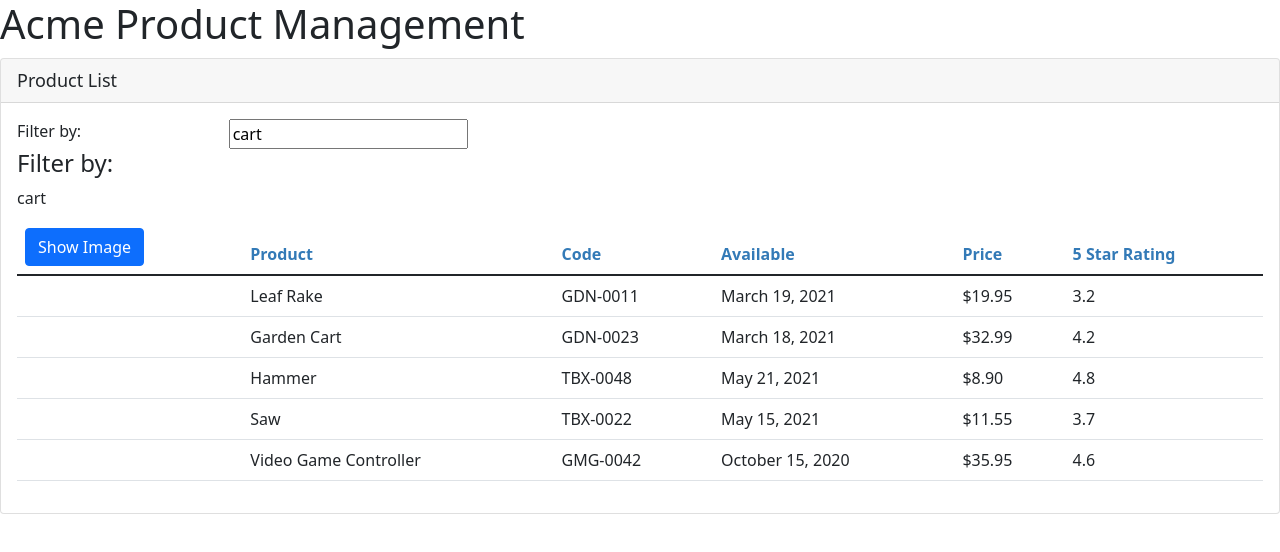
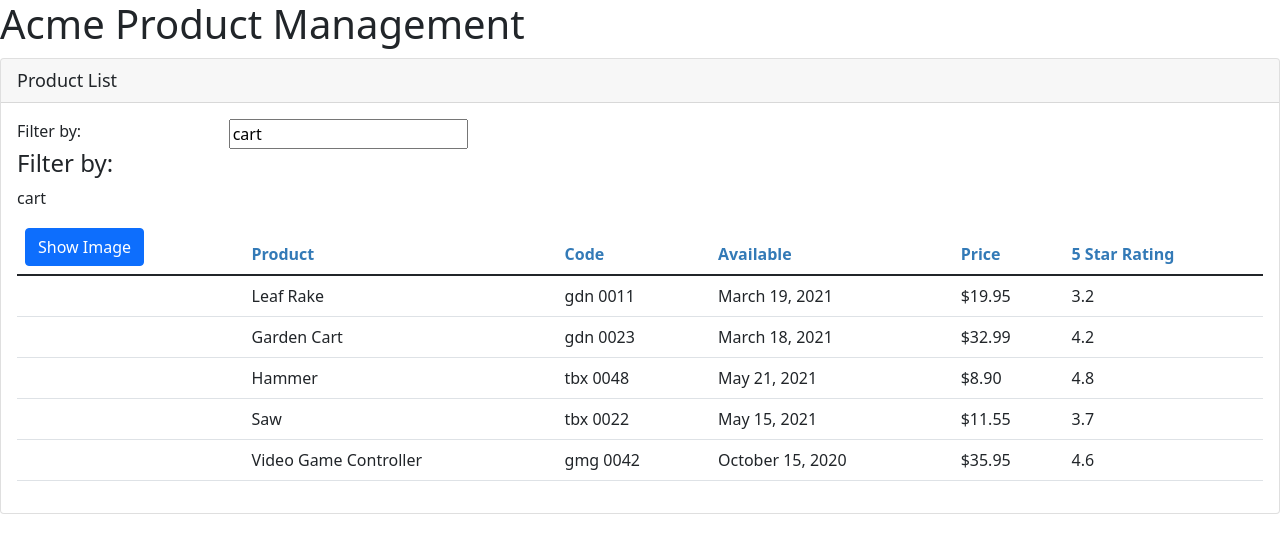
Before and after one commit to CubicleJockey/PluralSight-Angular, an Angular app in the folder apm-sample-app/: page / in a window 1280 px wide. Shown: the top 552 px of the page. Built offline with nearby package versions, Linux system fonts and the light colour scheme.

Commit message:
Custom Pipe

```diff
--- a/apm-sample-app/src/app/app.module.ts
+++ b/apm-sample-app/src/app/app.module.ts
@@ -4,11 +4,13 @@ import { FormsModule } from '@angular/forms'
 
 import { AppComponent } from './app.component';
 import { ProductListComponent } from './products/product-list.component'
+import { ConvertToSpacesPipe } from './shared/pipes/convert-to-spaces-pipe';
 
 @NgModule({
   declarations: [
      AppComponent
     ,ProductListComponent
+    ,ConvertToSpacesPipe
   ],
   imports: [
      BrowserModule //Needed so that app runs correctly within a browser.
--- a/apm-sample-app/src/app/products/product-list.component.html
+++ b/apm-sample-app/src/app/products/product-list.component.html
@@ -34,14 +34,14 @@
                         <td>
                             <img [src]='product.imageUrl'
                                  [title]='product.name | uppercase'
-                                 [style.width.px] = 'imageWidth'
-                                 [style.margin.px] = 'imageMargin'
+                                 [style.width.px]='imageWidth'
+                                 [style.margin.px]='imageMargin'
                                  *ngIf='showImage'
                                  /> <!--Property Binding (allows objects)-->
                             <!--<img src={{product.imageUrl}}/>  Interpolation Binding (String only)-->
                         </td>
                         <td>{{product.name}}</td>
-                        <td>{{product.code}}</td>
+                        <td>{{product.code | convertToSpaces:'-' | lowercase}}</td>
                         <td>{{product.releaseDate}}</td>
                         <td>{{product.price | currency:'USD':'symbol':'1.2-2'}}</td>
                         <td>{{product.starRating}}</td>
--- a/apm-sample-app/src/app/products/product-list.component.ts
+++ b/apm-sample-app/src/app/products/product-list.component.ts
@@ -1,4 +1,4 @@
-import { Component } from '@angular/core';
+import { Component, OnInit } from '@angular/core';
 import { IProduct } from './product';
 
 
@@ -7,12 +7,16 @@ import { IProduct } from './product';
     ,templateUrl: './product-list.component.html'
     ,styleUrls: [ './product-list.component.css' ]
 })
-export class ProductListComponent{
+export class ProductListComponent implements OnInit {
     public pageTitle: string = 'Product List';
     public imageWidth: number = 50;
     public imageMargin: number = 2;
     public showImage: boolean = false;
     public message: string = '';
+
+    ngOnInit(): void {
+        console.log('OnInit life-cycle hook has fired.');
+    }
 
     filter: string = 'cart';
 
--- /dev/null
+++ b/apm-sample-app/src/app/shared/pipes/convert-to-spaces-pipe.ts
@@ -0,0 +1,8 @@
+import { Pipe, PipeTransform } from "@angular/core";
+
+@Pipe({ name: 'convertToSpaces'})
+export class ConvertToSpacesPipe implements PipeTransform {
+    transform(text: string, character: string) : string {
+        return text.replace(character, ' ');
+    }
+}
```
